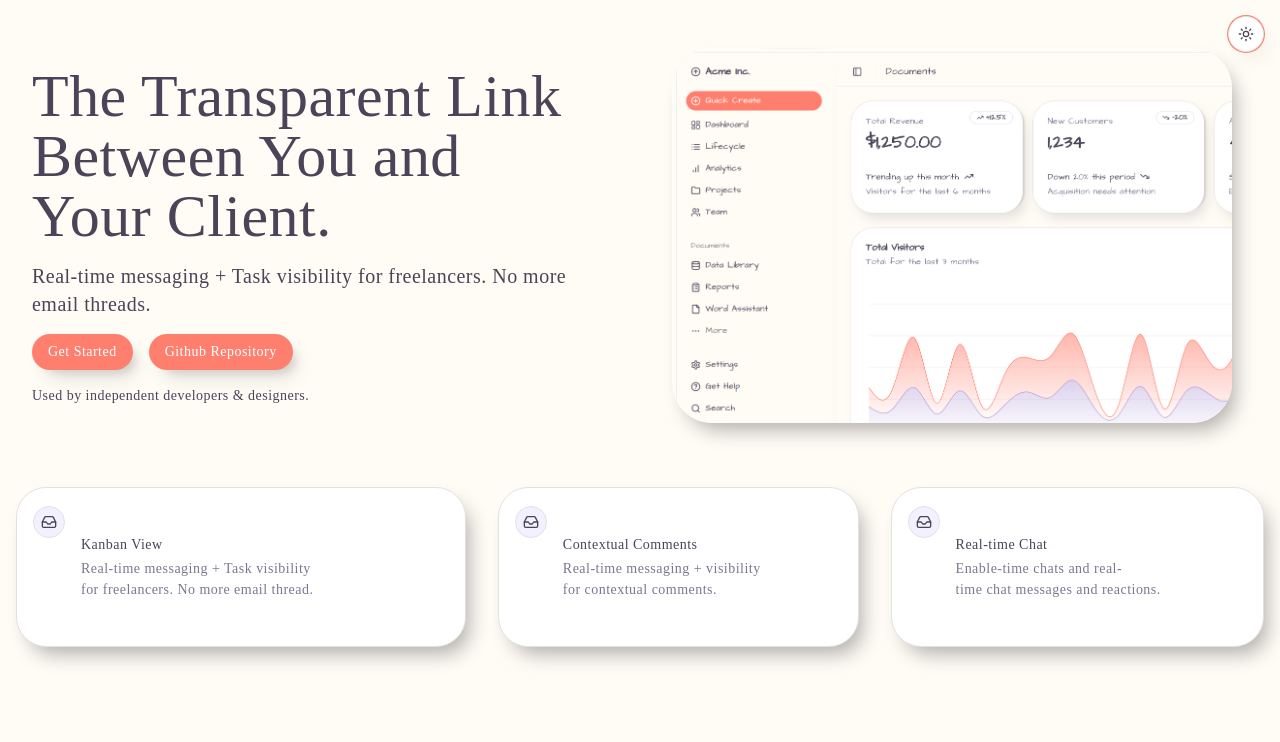
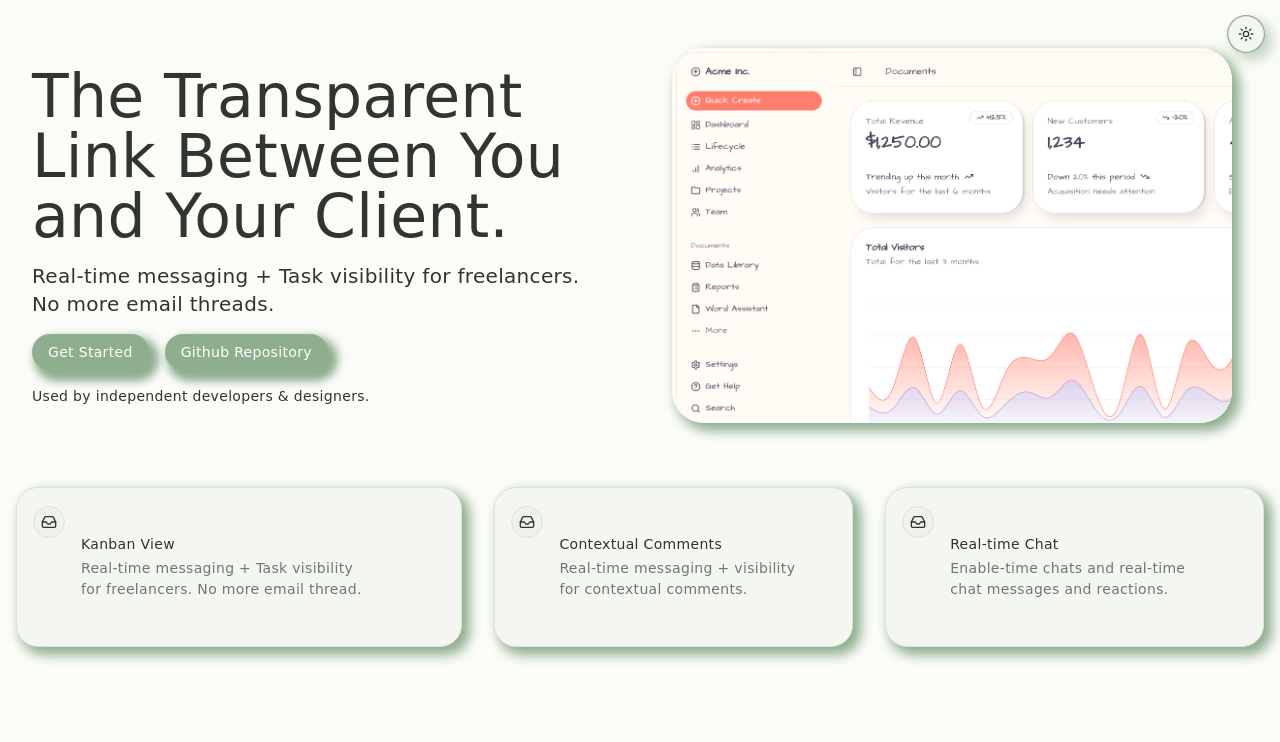
Before and after one commit to Yashyas/syncflow, a Next.js app: page / in a window 1280 px wide. Shown: the top 742 px of the page. Built offline with nearby package versions, Linux system fonts and the light colour scheme; no server answers.

Commit message:
theme changed

```diff
--- a/app/globals.css
+++ b/app/globals.css
@@ -7,8 +7,8 @@
 @theme inline {
   --color-background: var(--background);
   --color-foreground: var(--foreground);
-  --font-sans: Architects Daughter, cursive;
-  --font-mono: monospace;
+  --font-sans: Comic Sans MS, cursive, sans-serif;
+  --font-mono: Courier New, monospace;
   --color-sidebar-ring: var(--sidebar-ring);
   --color-sidebar-border: var(--sidebar-border);
   --color-sidebar-accent-foreground: var(--sidebar-accent-foreground);
@@ -46,7 +46,7 @@
   --radius-3xl: calc(var(--radius) + 12px);
   --radius-4xl: calc(var(--radius) + 16px);
   --font-serif: Georgia, serif;
-  --radius: 2rem;
+  --radius: 1.5rem;
   --tracking-tighter: calc(var(--tracking-normal) - 0.05em);
   --tracking-tight: calc(var(--tracking-normal) - 0.025em);
   --tracking-wide: calc(var(--tracking-normal) + 0.025em);
@@ -73,114 +73,114 @@
 }
 
 :root {
-  --radius: 2rem;
-  --background: oklch(0.9895 0.0090 78.2827);
-  --foreground: oklch(0.4005 0.0340 298.5912);
-  --card: oklch(1.0000 0 0);
-  --card-foreground: oklch(0.4005 0.0340 298.5912);
-  --popover: oklch(1.0000 0 0);
-  --popover-foreground: oklch(0.4005 0.0340 298.5912);
-  --primary: oklch(0.7395 0.1591 29.1989);
+  --radius: 1.5rem;
+  --background: oklch(0.9892 0.0054 117.9205);
+  --foreground: oklch(0.3214 0.0120 150.2987);
+  --card: oklch(0.9722 0.0085 128.5584);
+  --card-foreground: oklch(0.3214 0.0120 150.2987);
+  --popover: oklch(0.9892 0.0054 117.9205);
+  --popover-foreground: oklch(0.3214 0.0120 150.2987);
+  --primary: oklch(0.7189 0.0559 144.9655);
   --primary-foreground: oklch(1.0000 0 0);
-  --secondary: oklch(0.7329 0.0895 299.9921);
-  --secondary-foreground: oklch(1.0000 0 0);
-  --muted: oklch(0.9618 0.0202 295.1913);
-  --muted-foreground: oklch(0.5830 0.0433 298.1253);
-  --accent: oklch(0.8816 0.0626 26.9199);
+  --secondary: oklch(0.9068 0.0363 348.9730);
+  --secondary-foreground: oklch(0.3716 0.0255 341.7232);
+  --muted: oklch(0.9559 0.0114 128.5940);
+  --muted-foreground: oklch(0.5626 0.0289 145.1783);
+  --accent: oklch(0.9167 0.0250 301.0538);
   --accent-foreground: oklch(0.4005 0.0340 298.5912);
-  --destructive: oklch(0.6730 0.2146 25.0397);
-  --border: oklch(0.9128 0 0);
+  --destructive: oklch(0.7469 0.1256 20.4874);
+  --border: oklch(0.9068 0.0272 127.7629);
   --input: oklch(1.0000 0 0);
-  --ring: oklch(0.7395 0.1591 29.1989);
-  --chart-1: oklch(0.7395 0.1591 29.1989);
-  --chart-2: oklch(0.7329 0.0895 299.9921);
-  --chart-3: oklch(0.8816 0.0626 26.9199);
-  --chart-4: oklch(0.6639 0.0716 302.9776);
-  --chart-5: oklch(0.9137 0.0443 26.5844);
-  --sidebar: oklch(0.9895 0.0090 78.2827);
-  --sidebar-foreground: oklch(0.4005 0.0340 298.5912);
-  --sidebar-primary: oklch(0.7395 0.1591 29.1989);
+  --ring: oklch(0.7189 0.0559 144.9655);
+  --chart-1: oklch(0.7189 0.0559 144.9655);
+  --chart-2: oklch(0.9068 0.0363 348.9730);
+  --chart-3: oklch(0.9167 0.0250 301.0538);
+  --chart-4: oklch(0.8181 0.0299 145.2954);
+  --chart-5: oklch(0.8431 0.0418 322.1690);
+  --sidebar: oklch(0.9722 0.0085 128.5584);
+  --sidebar-foreground: oklch(0.3214 0.0120 150.2987);
+  --sidebar-primary: oklch(0.7189 0.0559 144.9655);
   --sidebar-primary-foreground: oklch(1.0000 0 0);
-  --sidebar-accent: oklch(0.9618 0.0202 295.1913);
+  --sidebar-accent: oklch(0.9167 0.0250 301.0538);
   --sidebar-accent-foreground: oklch(0.4005 0.0340 298.5912);
-  --sidebar-border: oklch(0.9128 0 0);
-  --sidebar-ring: oklch(0.7395 0.1591 29.1989);
+  --sidebar-border: oklch(0.9068 0.0272 127.7629);
+  --sidebar-ring: oklch(0.7189 0.0559 144.9655);
   --destructive-foreground: oklch(1.0000 0 0);
-  --font-sans: Architects Daughter, cursive;
+  --font-sans: Comic Sans MS, cursive, sans-serif;
   --font-serif: Georgia, serif;
-  --font-mono: monospace;
-  --shadow-color: #000000;
-  --shadow-opacity: 0.12;
-  --shadow-blur: 20px;
-  --shadow-spread: -5px;
-  --shadow-offset-x: 8px;
-  --shadow-offset-y: 12px;
+  --font-mono: Courier New, monospace;
+  --shadow-color: rgba(143, 174, 143, 0.4);
+  --shadow-opacity: 1;
+  --shadow-blur: 12px;
+  --shadow-spread: 2px;
+  --shadow-offset-x: 6px;
+  --shadow-offset-y: 6px;
   --letter-spacing: 0.02em;
   --spacing: 0.25rem;
-  --shadow-2xs: 8px 12px 20px -5px hsl(0 0% 0% / 0.06);
-  --shadow-xs: 8px 12px 20px -5px hsl(0 0% 0% / 0.06);
-  --shadow-sm: 8px 12px 20px -5px hsl(0 0% 0% / 0.12), 8px 1px 2px -6px hsl(0 0% 0% / 0.12);
-  --shadow: 8px 12px 20px -5px hsl(0 0% 0% / 0.12), 8px 1px 2px -6px hsl(0 0% 0% / 0.12);
-  --shadow-md: 8px 12px 20px -5px hsl(0 0% 0% / 0.12), 8px 2px 4px -6px hsl(0 0% 0% / 0.12);
-  --shadow-lg: 8px 12px 20px -5px hsl(0 0% 0% / 0.12), 8px 4px 6px -6px hsl(0 0% 0% / 0.12);
-  --shadow-xl: 8px 12px 20px -5px hsl(0 0% 0% / 0.12), 8px 8px 10px -6px hsl(0 0% 0% / 0.12);
-  --shadow-2xl: 8px 12px 20px -5px hsl(0 0% 0% / 0.30);
-  --tracking-normal: 0.03em;
+  --shadow-2xs: 6px 6px 12px 2px hsl(120 16.0622% 62.1569% / 0.50);
+  --shadow-xs: 6px 6px 12px 2px hsl(120 16.0622% 62.1569% / 0.50);
+  --shadow-sm: 6px 6px 12px 2px hsl(120 16.0622% 62.1569% / 1.00), 6px 1px 2px 1px hsl(120 16.0622% 62.1569% / 1.00);
+  --shadow: 6px 6px 12px 2px hsl(120 16.0622% 62.1569% / 1.00), 6px 1px 2px 1px hsl(120 16.0622% 62.1569% / 1.00);
+  --shadow-md: 6px 6px 12px 2px hsl(120 16.0622% 62.1569% / 1.00), 6px 2px 4px 1px hsl(120 16.0622% 62.1569% / 1.00);
+  --shadow-lg: 6px 6px 12px 2px hsl(120 16.0622% 62.1569% / 1.00), 6px 4px 6px 1px hsl(120 16.0622% 62.1569% / 1.00);
+  --shadow-xl: 6px 6px 12px 2px hsl(120 16.0622% 62.1569% / 1.00), 6px 8px 10px 1px hsl(120 16.0622% 62.1569% / 1.00);
+  --shadow-2xl: 6px 6px 12px 2px hsl(120 16.0622% 62.1569% / 2.50);
+  --tracking-normal: 0.02em;
 }
 
 .dark {
-  --background: oklch(0.2125 0.0296 296.0338);
-  --foreground: oklch(0.9645 0.0189 295.8660);
-  --card: oklch(0.2558 0.0378 297.4532);
-  --card-foreground: oklch(0.9645 0.0189 295.8660);
-  --popover: oklch(0.2558 0.0378 297.4532);
-  --popover-foreground: oklch(0.9645 0.0189 295.8660);
-  --primary: oklch(0.7605 0.1428 27.5807);
-  --primary-foreground: oklch(0.2125 0.0296 296.0338);
-  --secondary: oklch(0.8112 0.1013 293.5712);
-  --secondary-foreground: oklch(0.2125 0.0296 296.0338);
-  --muted: oklch(0.2907 0.0437 295.0273);
-  --muted-foreground: oklch(0.7562 0.0378 299.5398);
-  --accent: oklch(0.7951 0.1180 27.6014);
-  --accent-foreground: oklch(0.2125 0.0296 296.0338);
-  --destructive: oklch(0.6909 0.1987 23.9078);
-  --border: oklch(0.3400 0.0457 296.2522);
-  --input: oklch(0.2558 0.0378 297.4532);
-  --ring: oklch(0.7605 0.1428 27.5807);
-  --chart-1: oklch(0.7605 0.1428 27.5807);
-  --chart-2: oklch(0.8112 0.1013 293.5712);
-  --chart-3: oklch(0.8341 0.0918 27.4210);
-  --chart-4: oklch(0.7090 0.1592 293.5412);
-  --chart-5: oklch(0.7951 0.1180 27.6014);
-  --sidebar: oklch(0.2125 0.0296 296.0338);
-  --sidebar-foreground: oklch(0.9645 0.0189 295.8660);
-  --sidebar-primary: oklch(0.7605 0.1428 27.5807);
-  --sidebar-primary-foreground: oklch(0.2125 0.0296 296.0338);
-  --sidebar-accent: oklch(0.2907 0.0437 295.0273);
-  --sidebar-accent-foreground: oklch(0.9645 0.0189 295.8660);
-  --sidebar-border: oklch(0.3400 0.0457 296.2522);
-  --sidebar-ring: oklch(0.7605 0.1428 27.5807);
+  --background: oklch(0.2644 0.0070 145.3736);
+  --foreground: oklch(0.9660 0.0068 145.5229);
+  --card: oklch(0.3132 0.0134 145.2462);
+  --card-foreground: oklch(0.9660 0.0068 145.5229);
+  --popover: oklch(0.2644 0.0070 145.3736);
+  --popover-foreground: oklch(0.9660 0.0068 145.5229);
+  --primary: oklch(0.7189 0.0559 144.9655);
+  --primary-foreground: oklch(0.2235 0.0049 145.4099);
+  --secondary: oklch(0.6582 0.0400 352.2740);
+  --secondary-foreground: oklch(1.0000 0 0);
+  --muted: oklch(0.3614 0.0172 145.2076);
+  --muted-foreground: oklch(0.7474 0.0216 145.3549);
+  --accent: oklch(0.6670 0.0502 293.0787);
+  --accent-foreground: oklch(1.0000 0 0);
+  --destructive: oklch(0.4922 0.0921 20.9547);
+  --border: oklch(0.3804 0.0170 145.2309);
+  --input: oklch(0.3132 0.0134 145.2462);
+  --ring: oklch(0.7189 0.0559 144.9655);
+  --chart-1: oklch(0.7189 0.0559 144.9655);
+  --chart-2: oklch(0.9068 0.0363 348.9730);
+  --chart-3: oklch(0.9167 0.0250 301.0538);
+  --chart-4: oklch(0.5523 0.0481 144.8895);
+  --chart-5: oklch(0.5558 0.0398 320.1069);
+  --sidebar: oklch(0.2235 0.0049 145.4099);
+  --sidebar-foreground: oklch(0.9660 0.0068 145.5229);
+  --sidebar-primary: oklch(0.7189 0.0559 144.9655);
+  --sidebar-primary-foreground: oklch(0.2235 0.0049 145.4099);
+  --sidebar-accent: oklch(0.3614 0.0172 145.2076);
+  --sidebar-accent-foreground: oklch(0.9660 0.0068 145.5229);
+  --sidebar-border: oklch(0.3804 0.0170 145.2309);
+  --sidebar-ring: oklch(0.7189 0.0559 144.9655);
   --destructive-foreground: oklch(1.0000 0 0);
-  --radius: 2rem;
-  --font-sans: Architects Daughter, cursive;
+  --radius: 1.5rem;
+  --font-sans: Comic Sans MS, cursive, sans-serif;
   --font-serif: Georgia, serif;
-  --font-mono: monospace;
-  --shadow-color: #000000;
-  --shadow-opacity: 0.4;
-  --shadow-blur: 25px;
-  --shadow-spread: -8px;
-  --shadow-offset-x: 10px;
-  --shadow-offset-y: 15px;
-  --letter-spacing: 0.03em;
+  --font-mono: Courier New, monospace;
+  --shadow-color: rgba(0, 0, 0, 0.5);
+  --shadow-opacity: 1;
+  --shadow-blur: 15px;
+  --shadow-spread: 1px;
+  --shadow-offset-x: 8px;
+  --shadow-offset-y: 8px;
+  --letter-spacing: 0.02em;
   --spacing: 0.25rem;
-  --shadow-2xs: 10px 15px 25px -8px hsl(0 0% 0% / 0.20);
-  --shadow-xs: 10px 15px 25px -8px hsl(0 0% 0% / 0.20);
-  --shadow-sm: 10px 15px 25px -8px hsl(0 0% 0% / 0.40), 10px 1px 2px -9px hsl(0 0% 0% / 0.40);
-  --shadow: 10px 15px 25px -8px hsl(0 0% 0% / 0.40), 10px 1px 2px -9px hsl(0 0% 0% / 0.40);
-  --shadow-md: 10px 15px 25px -8px hsl(0 0% 0% / 0.40), 10px 2px 4px -9px hsl(0 0% 0% / 0.40);
-  --shadow-lg: 10px 15px 25px -8px hsl(0 0% 0% / 0.40), 10px 4px 6px -9px hsl(0 0% 0% / 0.40);
-  --shadow-xl: 10px 15px 25px -8px hsl(0 0% 0% / 0.40), 10px 8px 10px -9px hsl(0 0% 0% / 0.40);
-  --shadow-2xl: 10px 15px 25px -8px hsl(0 0% 0% / 1.00);
+  --shadow-2xs: 8px 8px 15px 1px hsl(0 0% 0% / 0.50);
+  --shadow-xs: 8px 8px 15px 1px hsl(0 0% 0% / 0.50);
+  --shadow-sm: 8px 8px 15px 1px hsl(0 0% 0% / 1.00), 8px 1px 2px 0px hsl(0 0% 0% / 1.00);
+  --shadow: 8px 8px 15px 1px hsl(0 0% 0% / 1.00), 8px 1px 2px 0px hsl(0 0% 0% / 1.00);
+  --shadow-md: 8px 8px 15px 1px hsl(0 0% 0% / 1.00), 8px 2px 4px 0px hsl(0 0% 0% / 1.00);
+  --shadow-lg: 8px 8px 15px 1px hsl(0 0% 0% / 1.00), 8px 4px 6px 0px hsl(0 0% 0% / 1.00);
+  --shadow-xl: 8px 8px 15px 1px hsl(0 0% 0% / 1.00), 8px 8px 10px 0px hsl(0 0% 0% / 1.00);
+  --shadow-2xl: 8px 8px 15px 1px hsl(0 0% 0% / 2.50);
 }
 
 @layer base {
```
